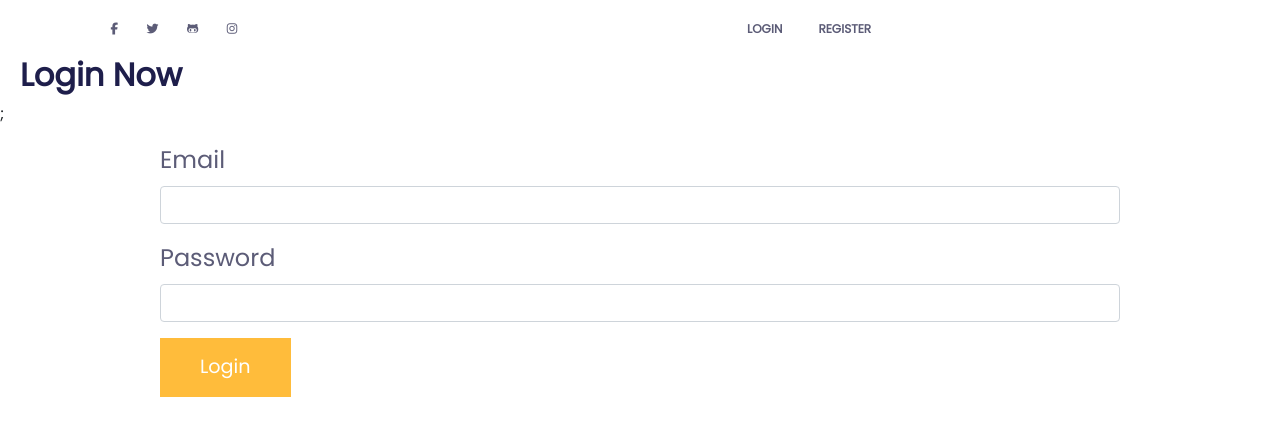
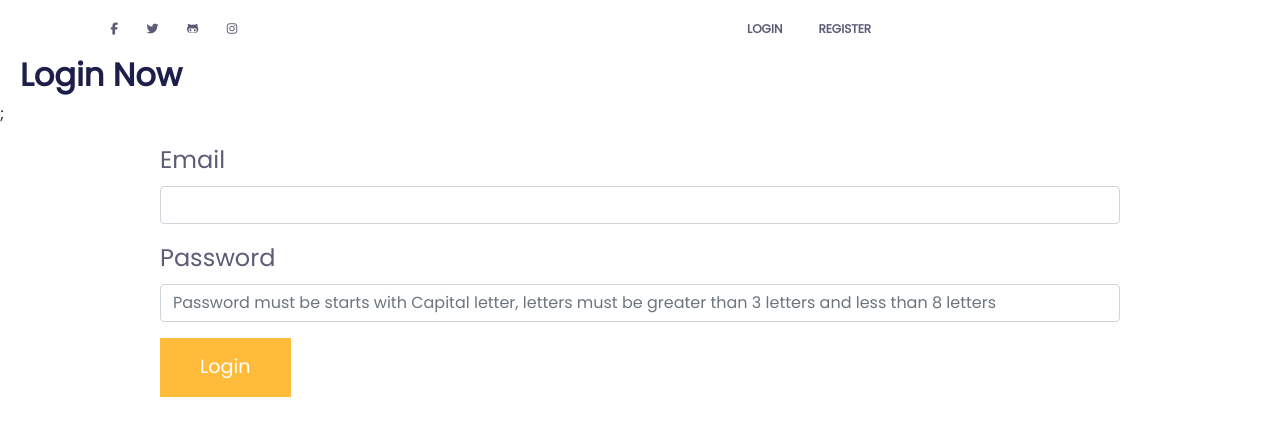
Before and after one commit to ES484/educenter, a React (Create React App) app: page /login in a window 1280 px wide. Shown: the top 436 px of the page. Built offline with nearby package versions, Linux system fonts and the light colour scheme.

Commit message:
add password placeholder

```diff
--- a/src/Components/Login/Login.jsx
+++ b/src/Components/Login/Login.jsx
@@ -75,7 +75,7 @@ function validateLoginForm(user)
       </div>
       <div className='input-gp my-3'>
         <label htmlFor='password'>Password</label>
-        <input onChange={getUser} className='form-control my-2' name='password' type='password'></input>
+        <input onChange={getUser} className='form-control my-2' name='password' type='password' placeholder='Password must be starts with Capital letter, letters must be greater than 3 letters and less than 8 letters'></input>
       </div>
       <button className='loginBtn'>{isLoading?<i className='fas fa-spinner'></i>: 'Login'}</button>
      </form>
--- a/src/Components/Register/Register.jsx
+++ b/src/Components/Register/Register.jsx
@@ -90,7 +90,7 @@ function validateRegisterForm(user)
       </div>
       <div className='input-gp my-3'>
         <label htmlFor='password'>Password</label>
-        <input onChange={getUser} className='form-control my-2' name='password' type='password' id='password'></input>
+        <input onChange={getUser} className='form-control my-2' name='password' type='password' id='password' placeholder="Password must be starts with Capital letter, letters must be greater than 3 letters and less than 8 letters"></input>
       </div>
       <button className='registerBtn' type='submit'>{isLoading?<i className='fas fa-spinner'></i>: 'Register'}</button>
      </form>
```
